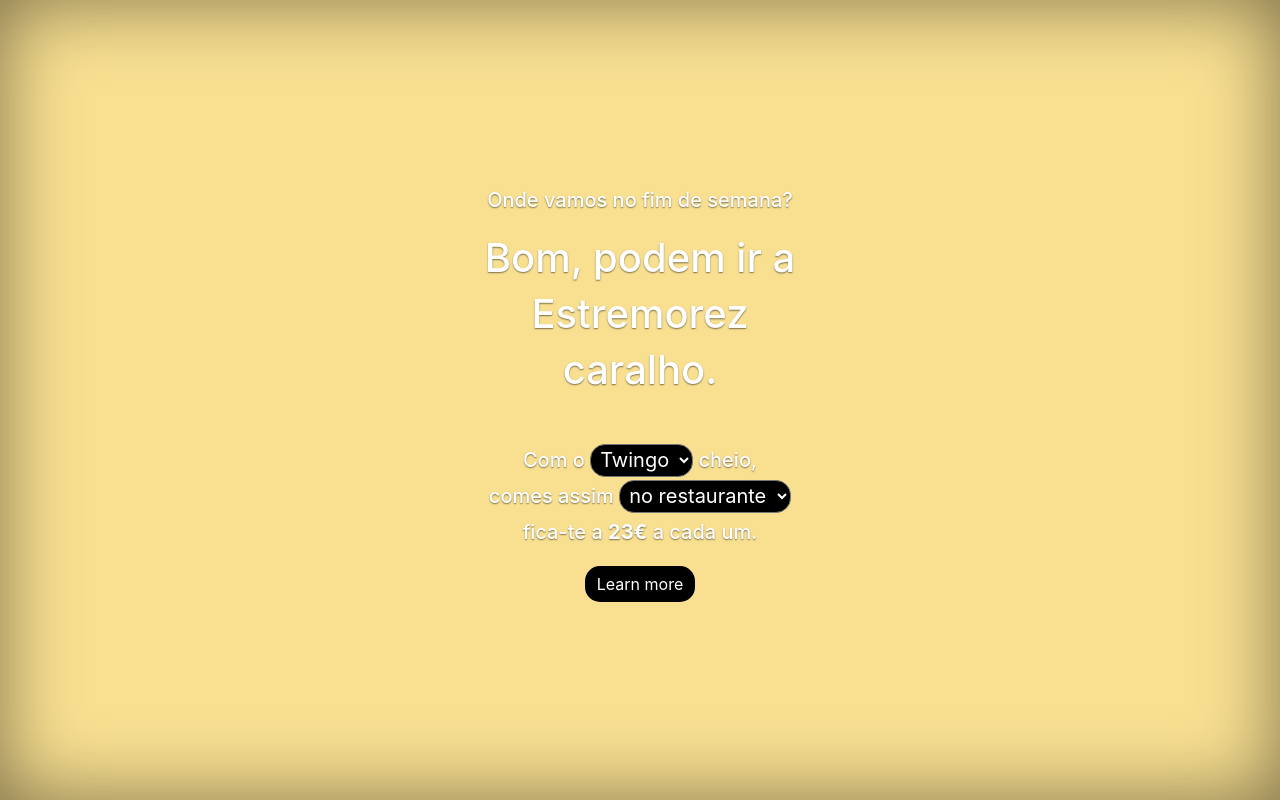
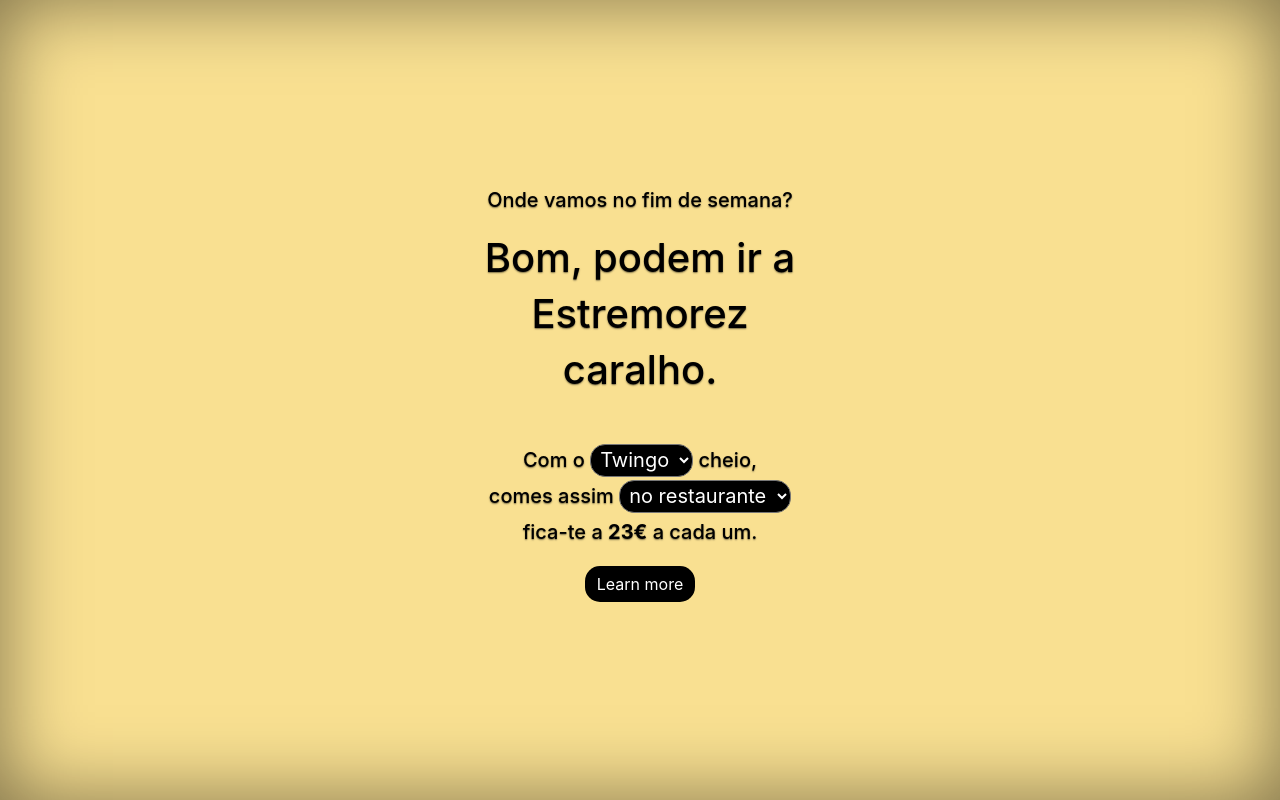
Before and after one commit to andreffs18/onde.porra, a plain HTML site: page index.html in a window 1280 px wide. Drawn offline with nearby package versions, Linux system fonts and the light colour scheme.

Commit message:
Change cover color

```diff
--- a/cover.css
+++ b/cover.css
@@ -45,7 +45,11 @@ select {
     color: white;
 }
 
+h1{
+    color: black;
+}
 .lead{
+    color: black;
     font-weight: 500;
     line-height: 36px;
 }
```
